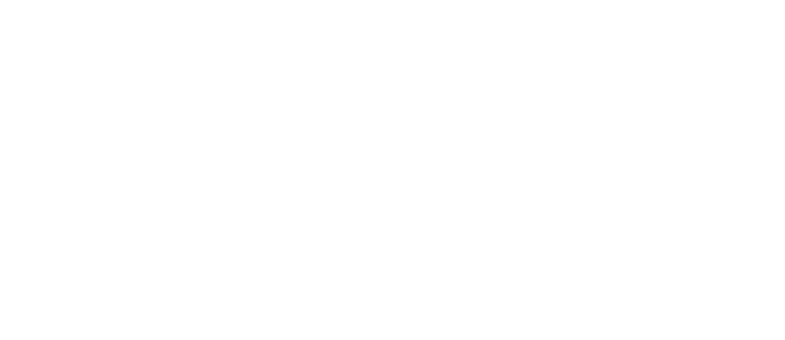
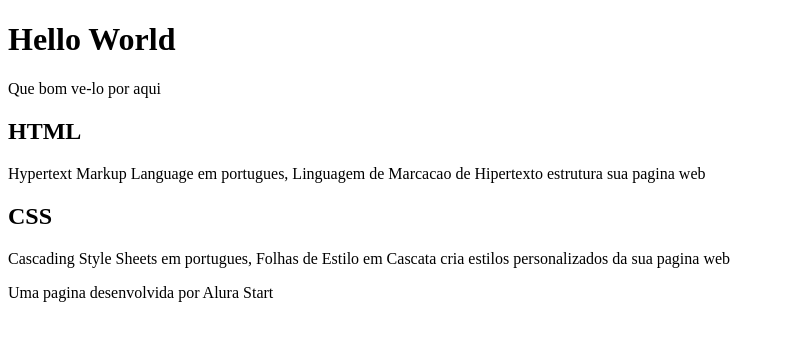
Before and after one commit to ProfessorRenatoMarcondes/OL--MUNDO-, a plain HTML site: page index.html in a window 1280 px wide. Shown: the whole page, without its empty margins (0-785 px from the left). Drawn offline with Linux system fonts and the light colour scheme.

Commit message:
Update index.html

```diff
--- a/index.html
+++ b/index.html
@@ -7,5 +7,27 @@
 </head>
 <body>
 
+
+
+    <header>
+        <h1>Hello World</h1>
+        <p>Que bom ve-lo por aqui</p>
+
+    </header>
+
+    <section>
+        <h2>HTML</h2>
+        <P>Hypertext Markup Language em portugues, Linguagem de Marcacao de Hipertexto estrutura sua pagina web</P>
+
+        <h2>CSS</h2>
+        <P>Cascading Style Sheets em portugues, Folhas de Estilo em Cascata cria estilos personalizados da sua pagina web</P>
+
+    </section>
+
+    <footer>
+        <P>Uma pagina desenvolvida por Alura Start</P>
+
+    </footer>
+
 </body>
 </html>
```
